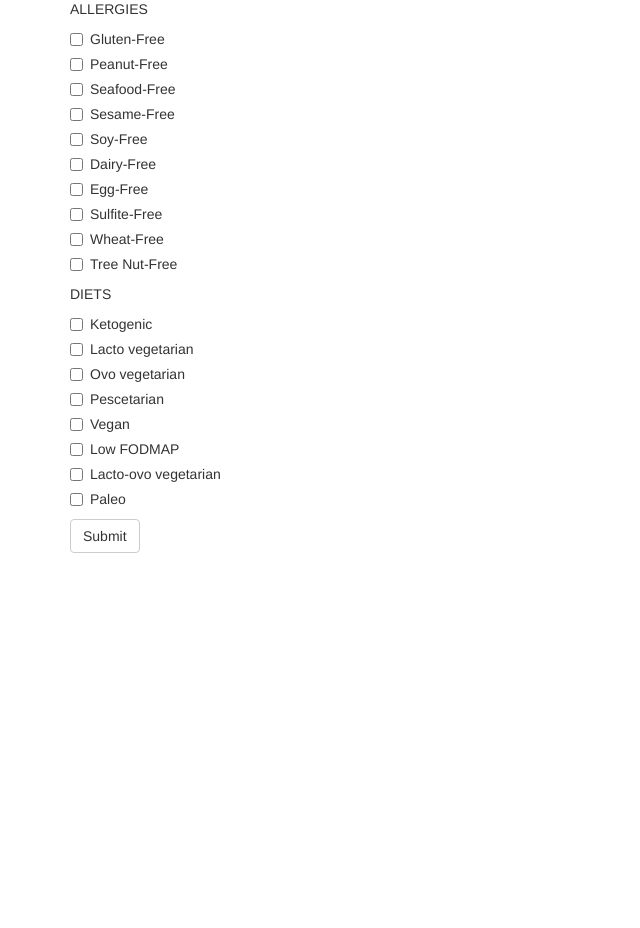
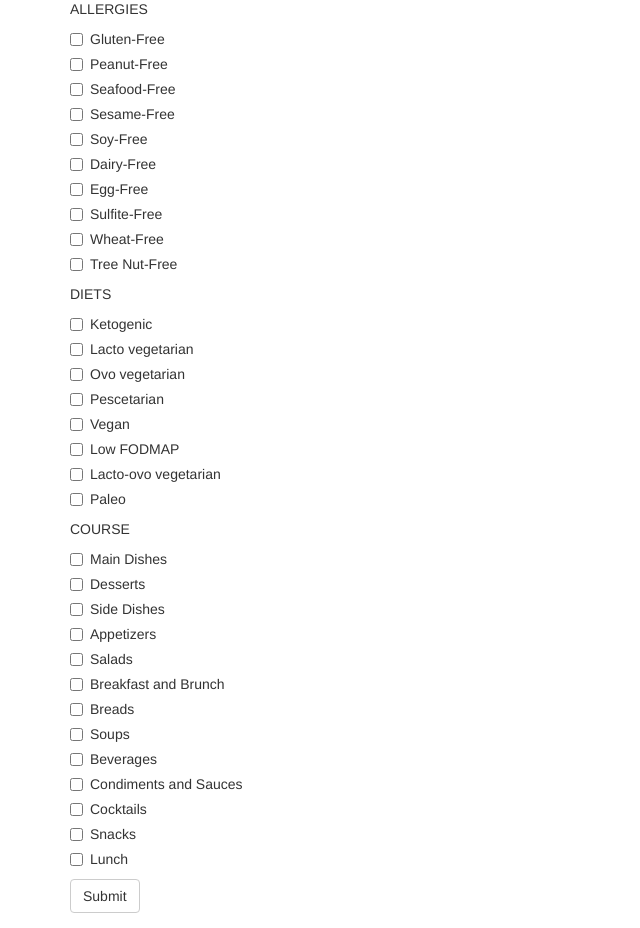
Before and after one commit to DaanSchueler/project, a Flask app: page /search in a window 1280 px wide. Shown: the part 73-1001 px from the top of the page, without its empty margins (0-640 px from the left). Before the commit the page ends 626 px from the top, so only its background shows below. Run offline with Flask 2, Linux system fonts and the light colour scheme; some libraries are stand-ins or nearby versions.

Commit message:
nu ook courses in de search

```diff
--- a/application.py
+++ b/application.py
@@ -141,6 +141,7 @@ def search():
     if request.method == "POST":
         allergy_terms = str()
         diet_terms = str()
+        course_terms = str()
 
         all_allergies = ['gluten-free','peanut-free','seafood-free','sesame-free','soy-free','dairy-free','egg-free','sulfite-free','wheat-free','tree nut-free']
         for checkbox in all_allergies:
@@ -154,7 +155,13 @@ def search():
             if diet:
                 diet_terms += "&allowedDiet[]=" + diet
 
-        t = requests.get("http://api.yummly.com/v1/api/recipes?_app_id=6553a906&_app_key=21ef3e857585ece9f97b0831c08af72e&requirePictures=true" + allergy_terms + diet_terms)
+        all_courses = ["Main Dishes","Desserts","Side Dishes","Appetizers","Salads","Breakfast and Brunch","Breads","Soups","Beverages","Condiments and Sauces","Cocktails","Snacks","Lunch"]
+        for checkbox in all_courses:
+            course = request.form.get(checkbox)
+            if course:
+                course_terms += "&allowedCourse[]=" + course
+
+        t = requests.get("http://api.yummly.com/v1/api/recipes?_app_id=6553a906&_app_key=21ef3e857585ece9f97b0831c08af72e&requirePictures=true" + allergy_terms + diet_terms + course_terms)
         x = json.loads(t.text)
         print(x["criteria"])
         for i in range(len(x["matches"])):
--- a/templates/search.html
+++ b/templates/search.html
@@ -82,6 +82,65 @@
               <label><input type="checkbox" name="Paleo" value="403^Paleo">Paleo</label>
         </div>
         </fieldset>
+
+        <fieldset>
+        <p>COURSE</p>
+         <div class="checkbox">
+              <label><input type="checkbox" name="Main Dishes" value="course^course-Main Dishes">Main Dishes</label>
+        </div>
+
+         <div class="checkbox">
+              <label><input type="checkbox" name="Desserts" value="course^course-Desserts">Desserts</label>
+        </div>
+
+        <div class="checkbox">
+              <label><input type="checkbox" name="Side Dishes" value="course^course-Side Dishes">Side Dishes</label>
+        </div>
+
+        <div class="checkbox">
+              <label><input type="checkbox" name="Appetizers" value="course^course-Appetizers">Appetizers</label>
+        </div>
+
+         <div class="checkbox">
+              <label><input type="checkbox" name="Salads" value="course^course-Salads">Salads</label>
+        </div>
+
+         <div class="checkbox">
+              <label><input type="checkbox" name="Breakfast and Brunch" value="course^course-Breakfast and Brunch"> Breakfast and Brunch</label>
+        </div>
+
+        <div class="checkbox">
+              <label><input type="checkbox" name="Breads" value="course^course-Breads">Breads</label>
+        </div>
+
+        <div class="checkbox">
+              <label><input type="checkbox" name="Soups" value="course^course-Soups">Soups</label>
+        </div>
+
+        <div class="checkbox">
+              <label><input type="checkbox" name="Beverages" value="course^course-Beverages">Beverages</label>
+        </div>
+
+        <div class="checkbox">
+              <label><input type="checkbox" name="Condiments and Sauces" value="course^course-Condiments and Sauces">Condiments and Sauces</label>
+        </div>
+
+        <div class="checkbox">
+              <label><input type="checkbox" name="Cocktails" value="course^course-Cocktails">Cocktails</label>
+        </div>
+
+        <div class="checkbox">
+              <label><input type="checkbox" name="Snacks" value="course^course-Snacks">Snacks</label>
+        </div>
+
+        <div class="checkbox">
+              <label><input type="checkbox" name="Lunch" value="course^course-Lunch">Lunch</label>
+        </div>
+        </fieldset>
+
+
+
+
          <div class="form-group">
             <button class="btn btn-default" type="submit">Submit</button>
         </div>
```
